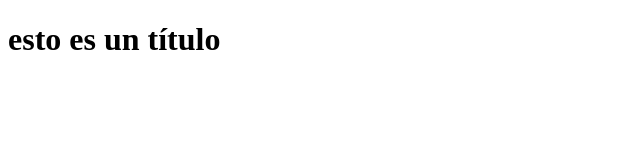
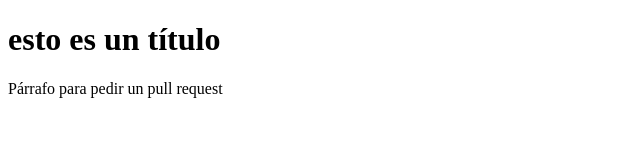
Before and after one commit to manybravo/desdemany, a plain HTML site: page index.html in a window 1280 px wide. Shown: the whole page, without its empty margins (0-640 px from the left). Drawn offline with Linux system fonts and the light colour scheme.

Commit message:
Update index.html

```diff
--- a/index.html
+++ b/index.html
@@ -8,5 +8,6 @@
 </head>
 <body>
     <h1>esto es un título</h1>
+    <p>Párrafo para pedir un pull request</p>
 </body>
 </html>
```
